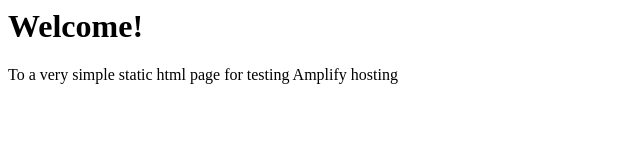
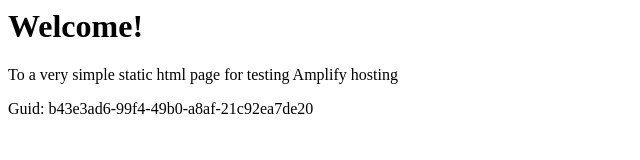
Before and after one commit to aws-aemilia-yul/Github-PR-Commit-Integration-Test-DoNotTouch-v1-prod-ca-central-1, a website: page src/index.html in a window 1280 px wide. Shown: the whole page, without its empty margins (0-640 px from the left). Drawn offline with Linux system fonts and the light colour scheme.

Commit message:
commit from integ tests

```diff
--- a/src/index.html
+++ b/src/index.html
@@ -1,3 +1,5 @@
+
+
 <html lang="en">
 
 <head>
@@ -10,6 +12,6 @@
 <body>
     <h1>Welcome!</h1>
     <p>To a very simple static html page for testing Amplify hosting</p>
-</body>
+    <p>Guid: b43e3ad6-99f4-49b0-a8af-21c92ea7de20</p></body>
 
 </html>
```
